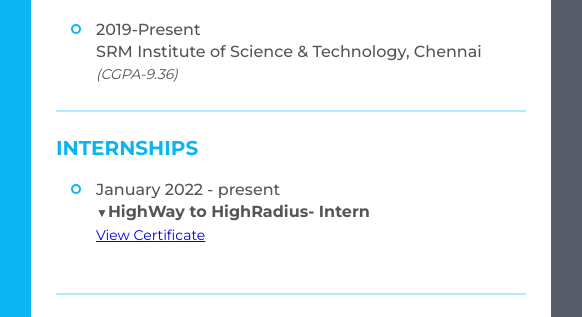
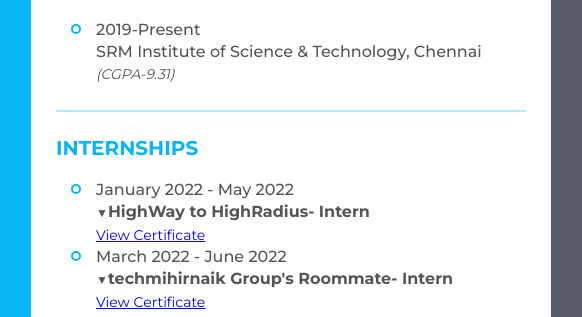
Before and after one commit to neha3382/Resume, a plain HTML site: page index.html in a window 1280 px wide. Shown: the part 481-798 px from the top of the page, 489-1071 px from the left. Drawn offline with Linux system fonts and the light colour scheme.

Commit message:
Update index.html

```diff
--- a/index.html
+++ b/index.html
@@ -200,7 +200,7 @@
                         <li>
                             <div class="date">2019-Present</div>
 
-                                <p class="semi_bold"><a href="https://www.srmist.edu.in/" class="link" target="_blank">SRM Institute of Science & Technology, Chennai</a></p><em>(CGPA-9.36)</em>
+                                <p class="semi_bold"><a href="https://www.srmist.edu.in/" class="link" target="_blank">SRM Institute of Science & Technology, Chennai</a></p><em>(CGPA-9.31)</em>
                         </li>
                     </ul>
                 </div>
@@ -210,13 +210,21 @@
                     </div>
                     <ul>
                         <li>
-                            <div class="date">January 2022 - present</div>
+                            <div class="date">January 2022 - May 2022</div>
                             <div class="info">
                                 <details> <summary class="semi_bold"><span style='font-size:12px;'>&#9660;</span><strong>HighWay to HighRadius- Intern</strong></summary>
                                    <em>Ongoing winter internship program</em></details>
                                 <a href="https://drive.google.com/file/d/1df3KQ-BmfdZYf1NzFhcTxkH-nPRHtBwx/view?usp=sharing"  target="_blank">View Certificate</a>
                             </div>
-                        </li><br>
+                        </li>
+			    <li>
+                            <div class="date">March 2022 - June 2022</div>
+                            <div class="info">
+                                <details> <summary class="semi_bold"><span style='font-size:12px;'>&#9660;</span><strong>techmihirnaik Group's Roommate- Intern</strong></summary>
+                                   <em>Frontend Developer Intern</em></details>
+                                <a href="https://drive.google.com/file/d/1qTa0ZkRVgmhvT2_v7X5uZJ9-Hz0zOY8I/view?usp=sharing"  target="_blank">View Certificate</a>
+                            </div>
+			    </li><br>
 
                     </ul>
                 </div>
```
